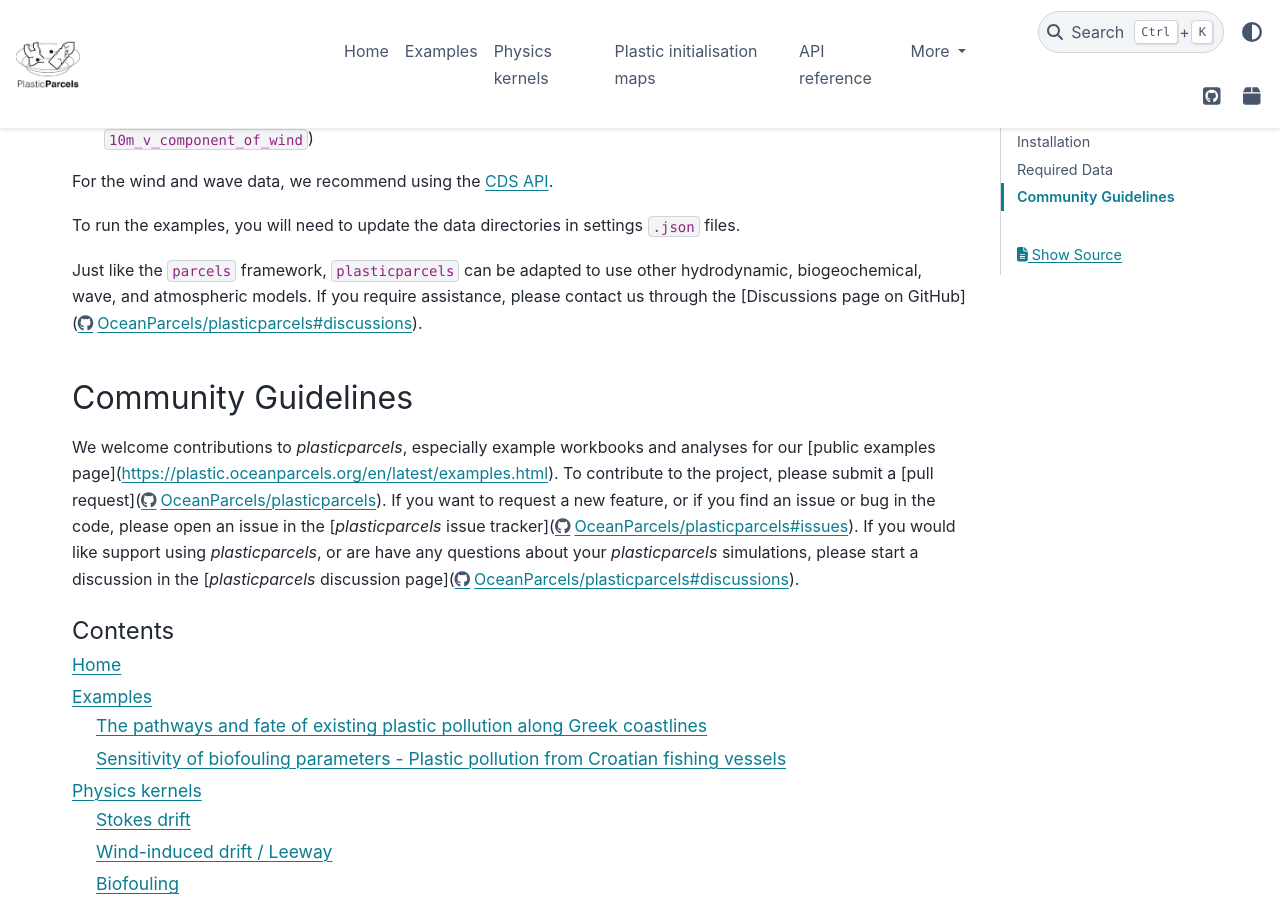
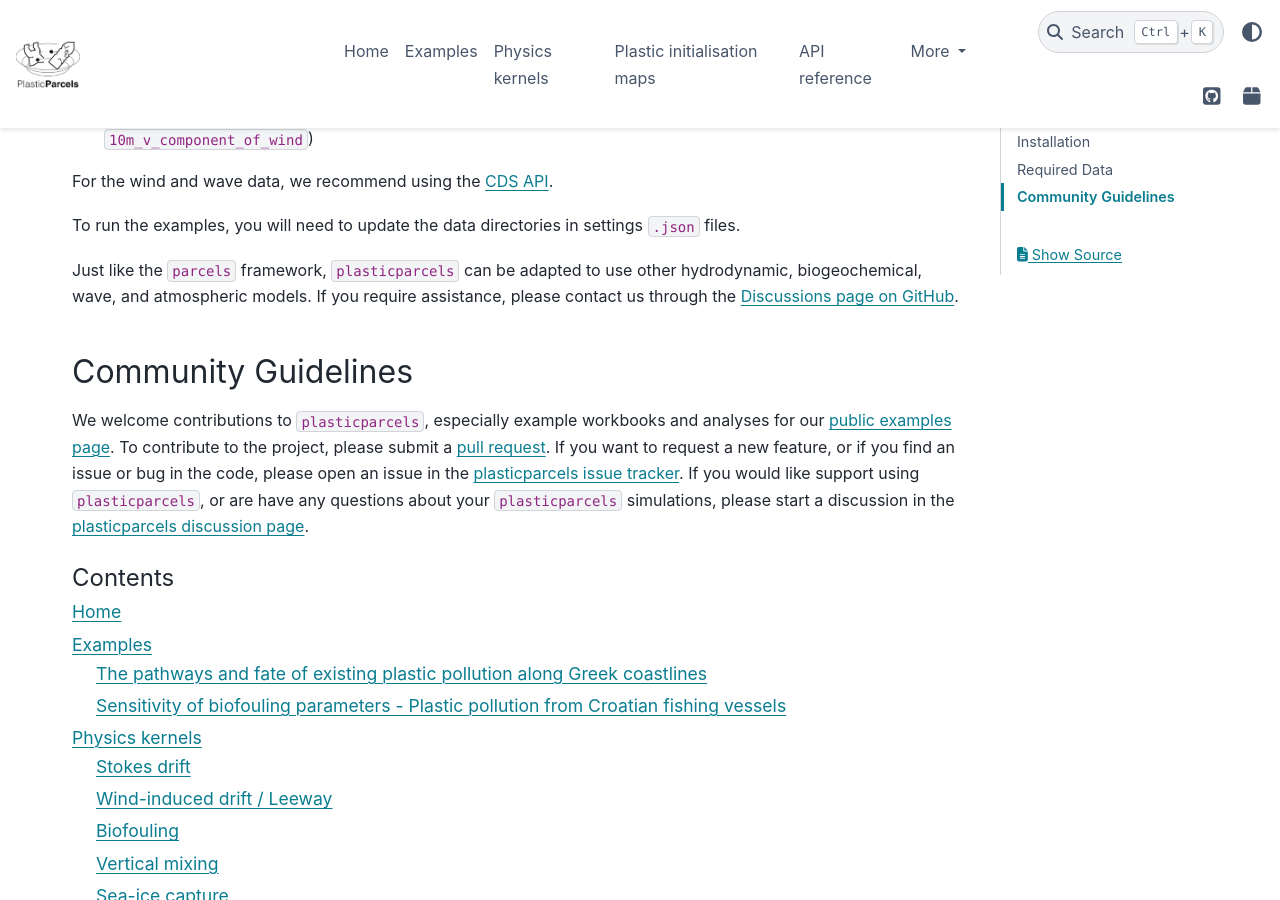
Before and after one commit to OceanParcels/plasticparcels, a Sphinx documentation site: the page built from docs/index.rst, in a window 1280 px wide and 900 px high, scrolled down 805 px. Built offline with Sphinx 7.4.7 and the PyData theme 0.15.4, drawn with Linux system fonts in a browser that asks for light colours; pages that are not in the unit, such as notebooks, are missing from menus; the version number could not be read and is left out.

Commit message:
Fixes to link formatting on index page

```diff
--- a/docs/index.rst
+++ b/docs/index.rst
@@ -38,14 +38,14 @@
 
 To run the examples, you will need to update the data directories in settings ``.json`` files.
 
-Just like the ``parcels`` framework, ``plasticparcels`` can be adapted to use other hydrodynamic, biogeochemical, wave, and atmospheric models. If you require assistance, please contact us through the [Discussions page on GitHub](https://github.com/OceanParcels/plasticparcels/discussions).
+Just like the ``parcels`` framework, ``plasticparcels`` can be adapted to use other hydrodynamic, biogeochemical, wave, and atmospheric models. If you require assistance, please contact us through the `Discussions page on GitHub <https://github.com/OceanParcels/plasticparcels/discussions>`_.
 
 Community Guidelines
 ^^^^^^^^^^^^^^^^^^^^
 
-We welcome contributions to `plasticparcels`, especially example workbooks and analyses for our [public examples page](https://plastic.oceanparcels.org/en/latest/examples.html). To contribute to the project, please submit a [pull request](https://github.com/OceanParcels/plasticparcels/pulls).
-If you want to request a new feature, or if you find an issue or bug in the code, please open an issue in the [`plasticparcels` issue tracker](https://github.com/OceanParcels/plasticparcels/issues).
-If you would like support using `plasticparcels`, or are have any questions about your `plasticparcels` simulations, please start a discussion in the [`plasticparcels` discussion page](https://github.com/OceanParcels/plasticparcels/discussions).
+We welcome contributions to ``plasticparcels``, especially example workbooks and analyses for our `public examples page <https://plastic.oceanparcels.org/en/latest/examples.html>`_. To contribute to the project, please submit a `pull request <https://github.com/OceanParcels/plasticparcels/pulls>`_.
+If you want to request a new feature, or if you find an issue or bug in the code, please open an issue in the `plasticparcels issue tracker <https://github.com/OceanParcels/plasticparcels/issues>`_.
+If you would like support using ``plasticparcels``, or are have any questions about your ``plasticparcels`` simulations, please start a discussion in the `plasticparcels discussion page <https://github.com/OceanParcels/plasticparcels/discussions>`_.
 
 .. toctree::
    :maxdepth: 2
```
